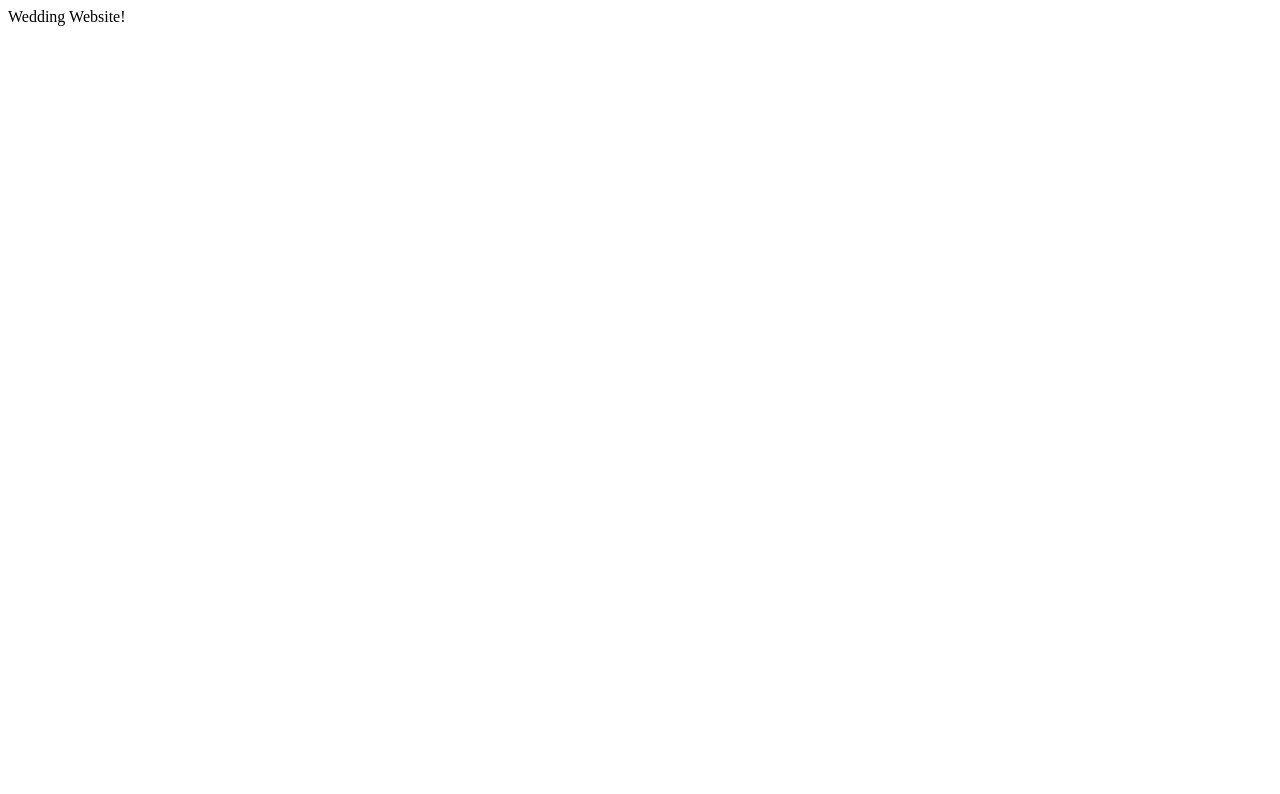
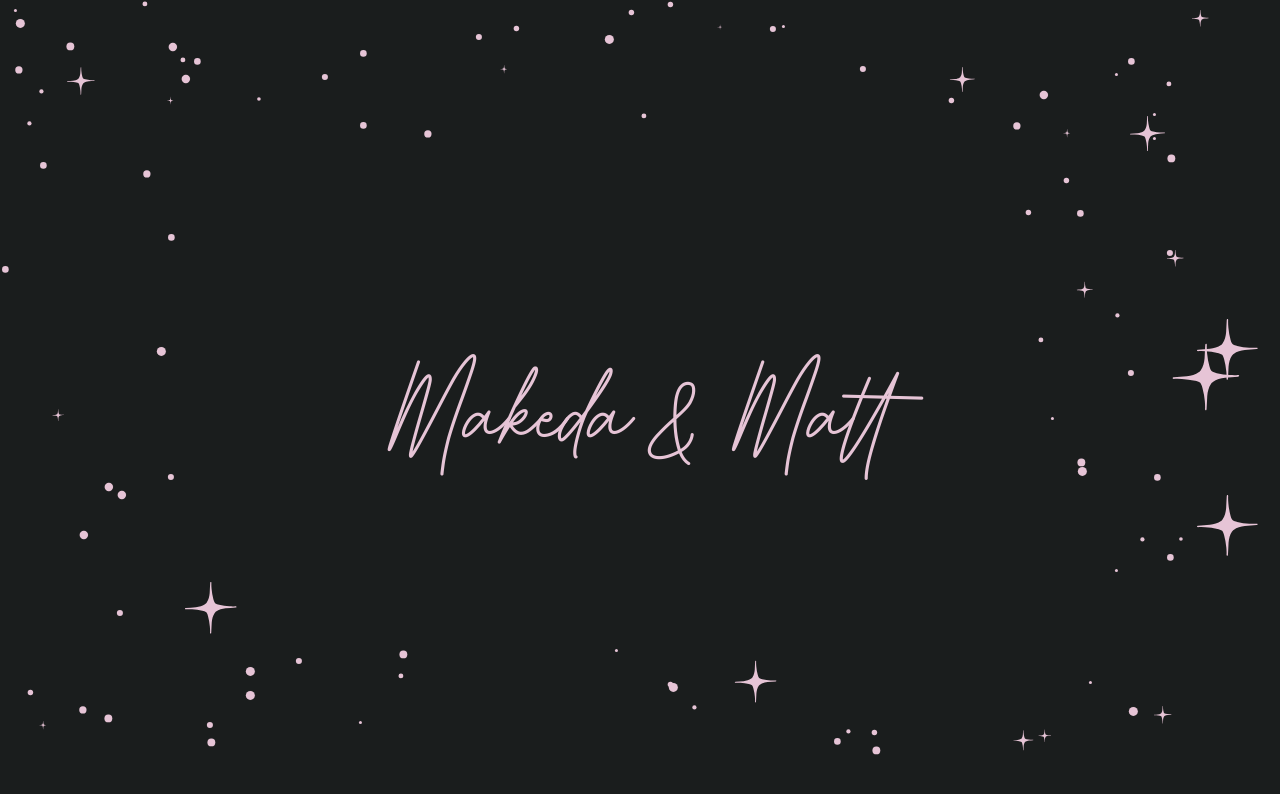
Before and after one commit to mtagius/wedding-website, a plain HTML site: page index.html in a window 1280 px wide. Drawn offline with Linux system fonts and the light colour scheme.

Commit message:
added basic star generation

```diff
--- a/index.html
+++ b/index.html
@@ -3,9 +3,14 @@
 <head>
     <title>M&M Wedding</title>
     <link rel="shortcut icon" type="image/gif" href="img/favicon.png">
+    <script type="text/javascript" src="main.js"></script>
+    <link href="style.css" rel="stylesheet" type="text/css" />
     <meta name="viewport" content="width=device-width, initial-scale=1.0">
 </head>
 
-<p>Wedding Website!</p>
+<body>
+    <div class="background" id="background"></div>
+    <h1 class="slide title-slide">Makeda & Matt</h1>
+</body>
 
 </html>
--- /dev/null
+++ b/main.js
@@ -0,0 +1,37 @@
+window.onload = function () {
+    generateBackground();
+};
+
+function randomNumber(min, max) {
+    max++;
+    return Math.floor(Math.random() * (max - min) + min);
+}
+
+function generateBackground() {
+    background = document.getElementById("background");
+    var skews = [
+        [0, 20, 0, 93],
+        [80, 93, 0, 93],
+        [0, 93, 0, 20],
+        [0, 93, 80, 93]];
+    for (i = 0; i < 100; i++) {
+        star = document.createElement("img");
+        star.className = "star";
+        skew = randomNumber(0, 3);
+        topPos = randomNumber(skews[skew][0], skews[skew][1]);
+        leftPos = randomNumber(skews[skew][2], skews[skew][3]);
+        star.style = 'top:' + topPos + '%;'
+            + 'left:' + leftPos + '%;'
+            + 'position: absolute; z - index: -2; ';
+        if (randomNumber(0, 100) > 80) {
+            star.src = "img/star.svg";
+            size = randomNumber(5, randomNumber(10, 100));
+        } else {
+            star.src = "img/dot.svg";
+            size = randomNumber(5, 15);
+        }
+        star.width = size
+        star.hight = size
+        background.appendChild(star);
+    }
+}
--- /dev/null
+++ b/style.css
@@ -0,0 +1,47 @@
+@font-face {
+    font-family: "Better Grade";
+    src: url('../fonts/BetterGrade-519DV.ttf');
+}
+
+html {
+    background-color: #1a1d1dff;
+    color: #e6c4d6ff;
+}
+
+.slide {
+
+    text-align: center;
+    font-weight: normal;
+}
+
+.title-slide {
+    font-family: "Better Grade";
+    font-size: 10em;
+    justify-content: center;
+    text-align: center;
+    top: 40vh;
+    position: relative;
+}
+
+.top-right {
+    position: absolute;
+    top: 0px;
+    right: 0px;
+    width: 40vw;
+}
+
+.background {
+    width: 100%;
+    height: 100%;
+    position: absolute;
+    top: 0px;
+    left: 0px;
+}
+
+.star {}
+
+@media only screen and (max-width: 500px) {
+    .title-slide {
+        top: 30vh;
+    }
+}
```
Also changed, not shown: fonts/BetterGrade-519DV.ttf (added), img/dot.svg (added), img/star.svg (added), 1 other file.
